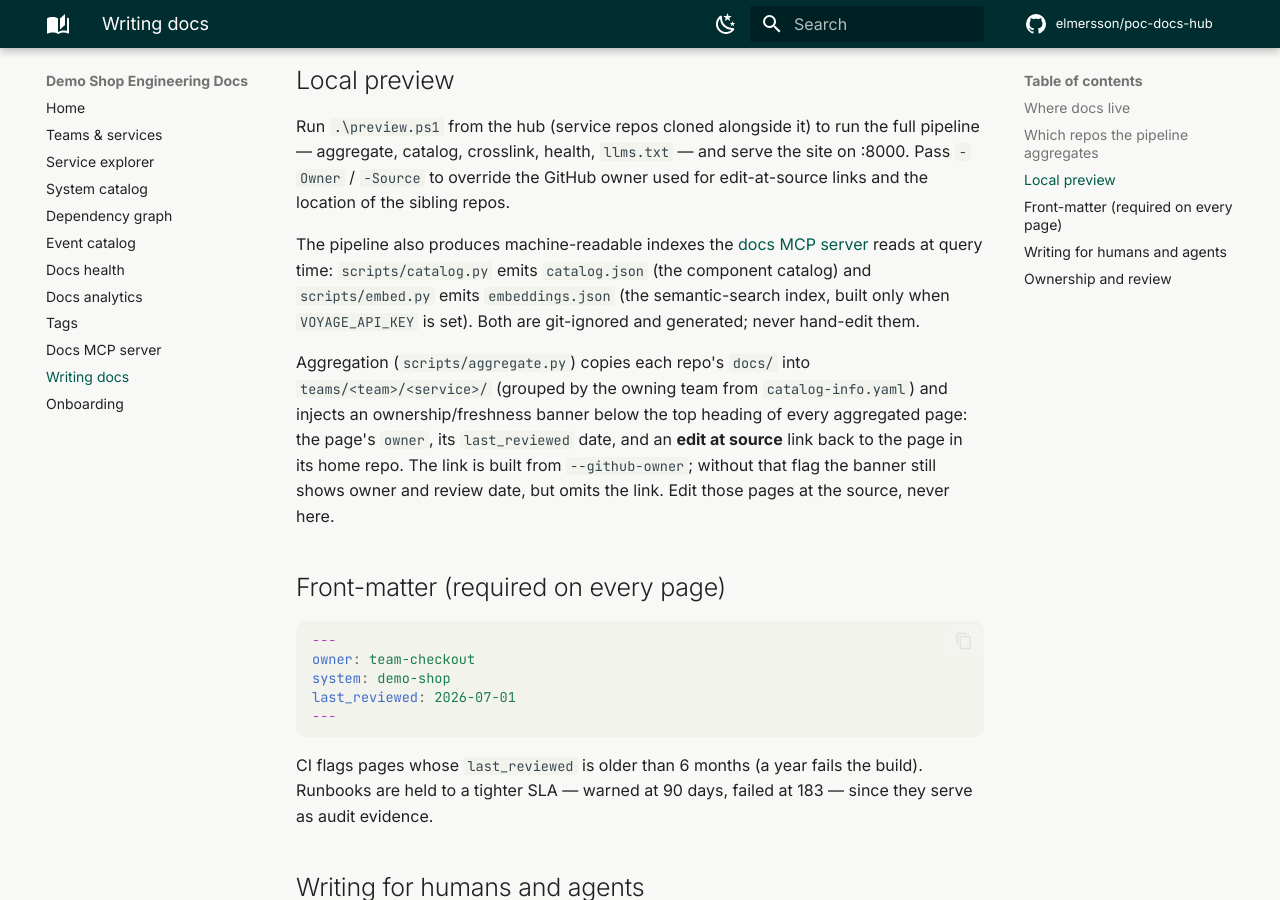
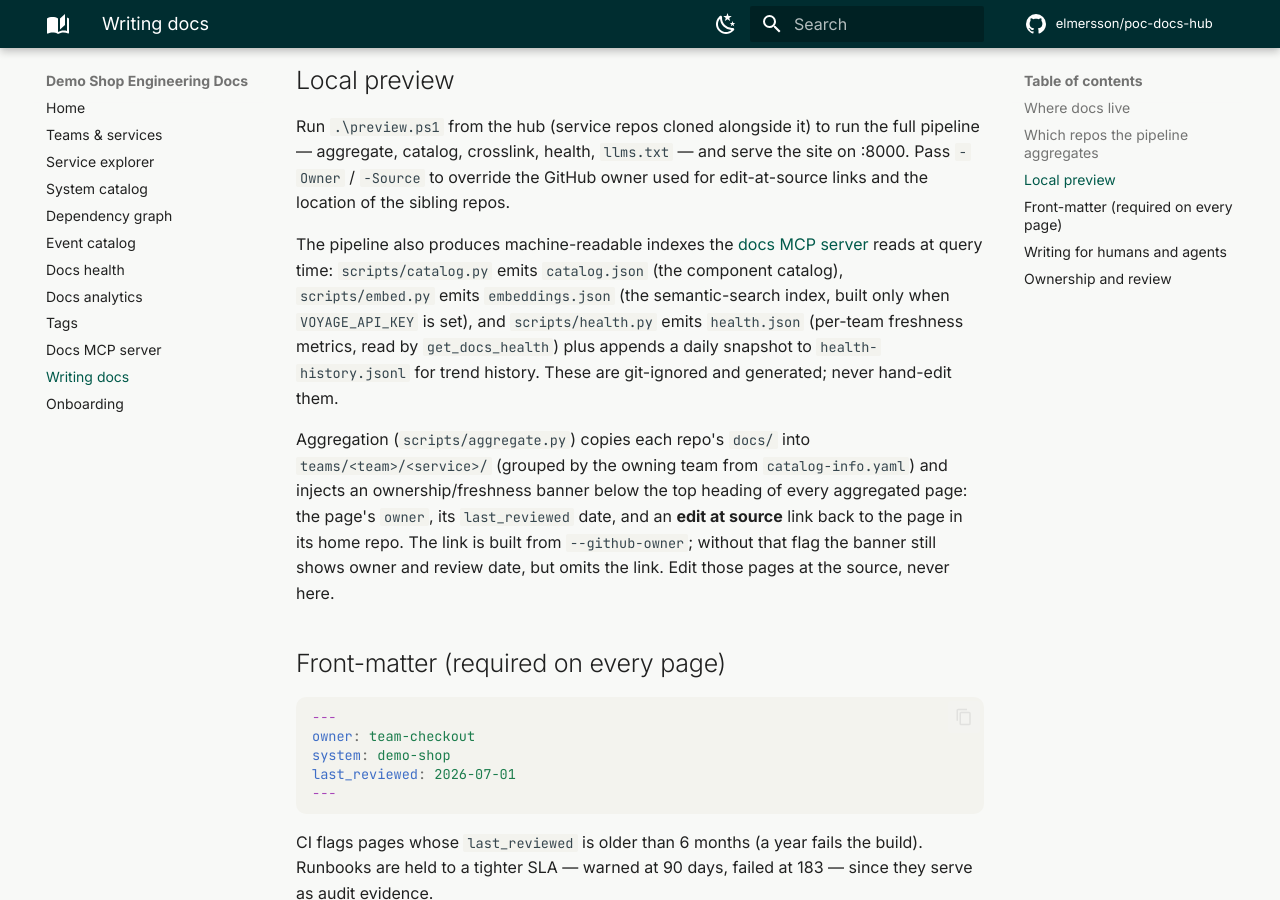
Before and after one commit to elmersson/poc-docs-hub, an MkDocs documentation site: the page built from docs/docs-guide.md, in a window 1280 px wide and 900 px high, scrolled down 958 px. Built offline with MkDocs 1.6.1 and Material for MkDocs 9.7.7, drawn with Linux system fonts in a browser that asks for light colours; comment, search, counter and statistics services are not loaded.

Commit message:
docs: update after #23
health.py now emits health.json + health-history.jsonl, read by the
new get_docs_health MCP tool. Add both to the docs-guide list of
machine-readable indexes the MCP server reads at query time.

Co-Authored-By: Claude Opus 4.8 (1M context) <noreply@anthropic.com>

```diff
--- a/docs/docs-guide.md
+++ b/docs/docs-guide.md
@@ -27,7 +27,7 @@ The hub itself carries generated org-level pages you never hand-edit: `catalog.m
 
 Run `.\preview.ps1` from the hub (service repos cloned alongside it) to run the full pipeline — aggregate, catalog, crosslink, health, `llms.txt` — and serve the site on :8000. Pass `-Owner` / `-Source` to override the GitHub owner used for edit-at-source links and the location of the sibling repos.
 
-The pipeline also produces machine-readable indexes the [docs MCP server](mcp.md) reads at query time: `scripts/catalog.py` emits `catalog.json` (the component catalog) and `scripts/embed.py` emits `embeddings.json` (the semantic-search index, built only when `VOYAGE_API_KEY` is set). Both are git-ignored and generated; never hand-edit them.
+The pipeline also produces machine-readable indexes the [docs MCP server](mcp.md) reads at query time: `scripts/catalog.py` emits `catalog.json` (the component catalog), `scripts/embed.py` emits `embeddings.json` (the semantic-search index, built only when `VOYAGE_API_KEY` is set), and `scripts/health.py` emits `health.json` (per-team freshness metrics, read by `get_docs_health`) plus appends a daily snapshot to `health-history.jsonl` for trend history. These are git-ignored and generated; never hand-edit them.
 
 Aggregation (`scripts/aggregate.py`) copies each repo's `docs/` into `teams/<team>/<service>/` (grouped by the owning team from `catalog-info.yaml`) and injects an ownership/freshness banner below the top heading of every aggregated page: the page's `owner`, its `last_reviewed` date, and an **edit at source** link back to the page in its home repo. The link is built from `--github-owner`; without that flag the banner still shows owner and review date, but omits the link. Edit those pages at the source, never here.
 
```
